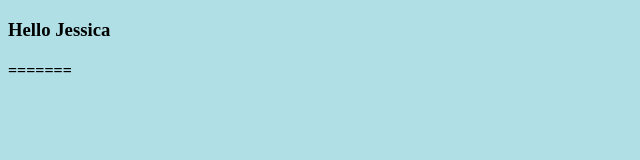
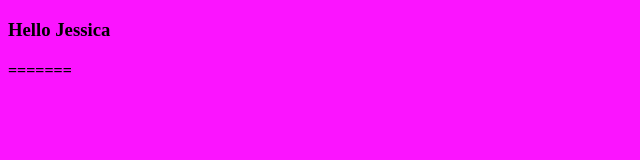
Before and after one commit to Svetik77/GFB, a plain HTML site: page index.html in a window 1280 px wide. Shown: the whole page, without its empty margins (0-640 px from the left). Drawn offline with Linux system fonts and the light colour scheme.

Commit message:
change color rosa

```diff
--- a/mystyle.css
+++ b/mystyle.css
@@ -1,4 +1,4 @@
 /* the style.css */
 body {
-  background-color: powderblue;
+  background-color: #FB14FF;
 }
```
